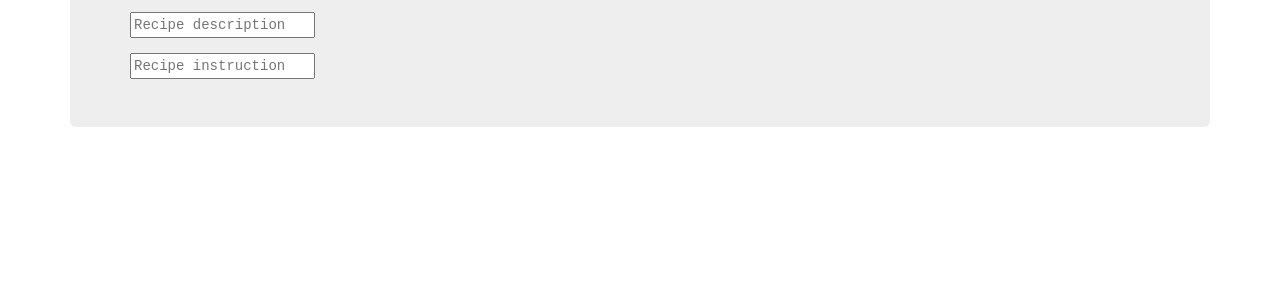
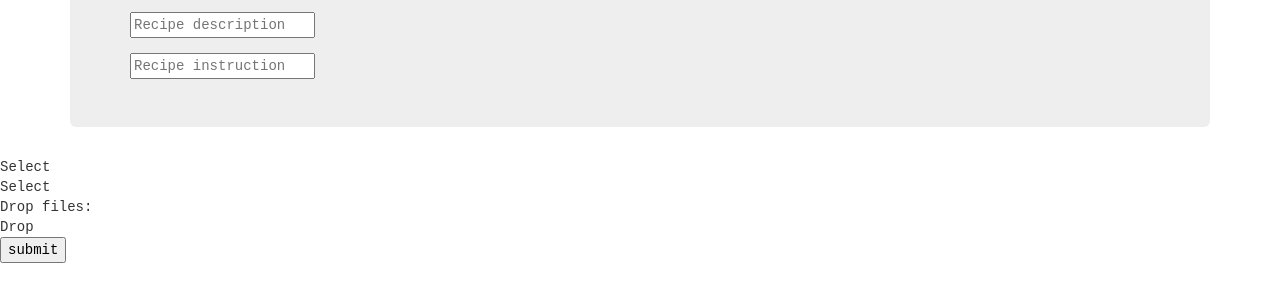
Before and after one commit to aquaktus/crayonn, a website: page client/views/index.html in a window 1280 px wide. Shown: the part 176-478 px from the top of the page. Drawn offline with nearby package versions, Linux system fonts and the light colour scheme; some packages are replaced by stand-ins of ours; no server answers; a script that the page names is missing.

Commit message:
Update index.html

```diff
--- a/client/views/index.html
+++ b/client/views/index.html
@@ -10,6 +10,8 @@
       <link rel="stylesheet" href="http://maxcdn.bootstrapcdn.com/bootstrap/3.3.6/css/bootstrap.min.css">
       <script src="https://ajax.googleapis.com/ajax/libs/jquery/1.12.0/jquery.min.js"></script>
       <script src="http://maxcdn.bootstrapcdn.com/bootstrap/3.3.6/js/bootstrap.min.js"></script>
+      <script src="ng-file-upload-shim.min.js"></script>
+      <script src="ng-file-upload.min.js"></script>
       <style>
         li.recipes{
           padding: 5px 0px 5px 0px;
@@ -158,6 +160,18 @@
       <script type="text/javascript" src="/js/app.js"></script>
       <script type="text/javascript" src="/js/controllers/meetups-controller.js"></script>
     </div>
+
+    <form ng-app="fileUpload" ng-controller="MyCtrl" name="form">
+      <!--Single Image with validations-->
+      <div class="button" ngf-select ng-model="file" name="file" ngf-pattern="'image/*'"
+        ngf-accept="'image/*'" ngf-max-size="20MB" ngf-min-height="100"
+        ngf-resize="{width: 100, height: 100}">Select</div>
+      <!--Multiple files-->
+      <div class="button" ngf-select ng-model="files" ngf-multiple="true">Select</div>
+      Drop files: <div ngf-drop ng-model="files" class="drop-box">Drop</div>
+      <button type="submit" ng-click="submit()">submit</button>
+    </form>
+
   </body>
 </html>
 
```
